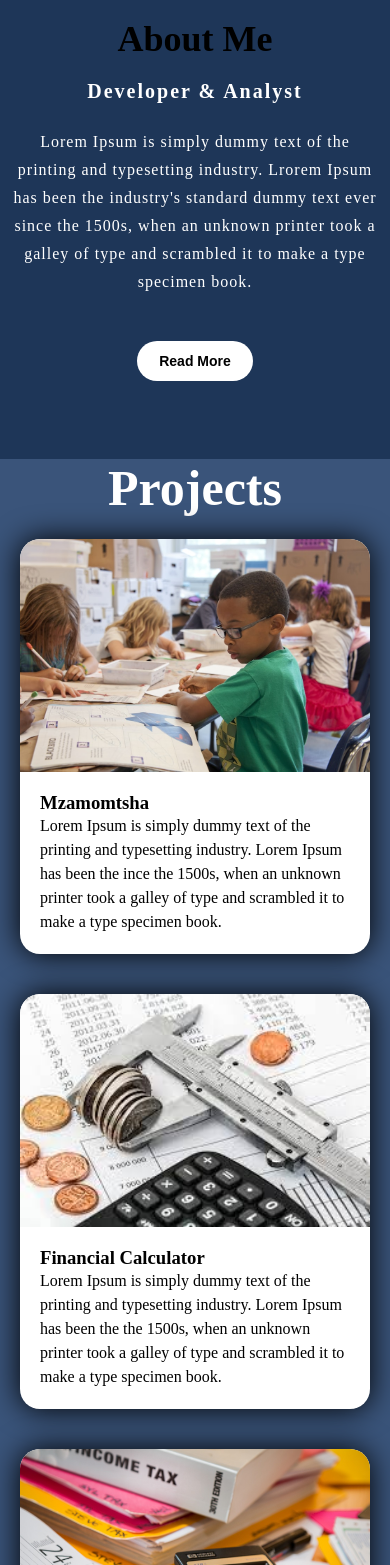
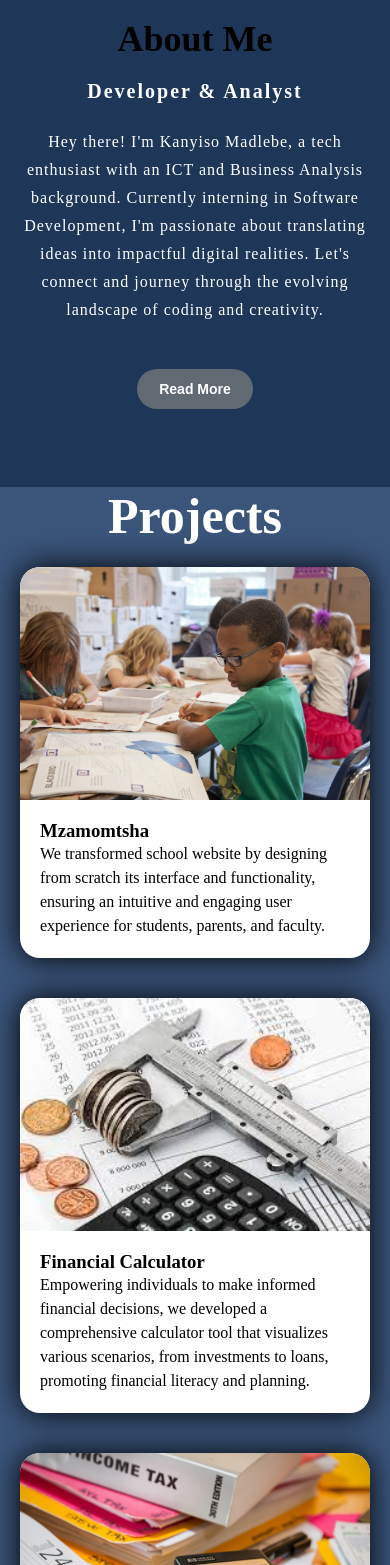
Before and after one commit to Kanyiso-Madlebe/vite-test, a React (Vite) app: page / in a window 390 px wide. Shown: the part 1523-3088 px from the top of the page. Built offline with nearby package versions, Linux system fonts and the light colour scheme.

Commit message:
Changes to be committed: 	modified:   src/pages/about.jsx 	modified:   src/pages/contact.jsx 	modified:   src/pages/projects.jsx 	modified:   src/style/Navbar.css 	modified:   src/style/about.css 	modified:   src/style/home.css

```diff
--- a/src/pages/about.jsx
+++ b/src/pages/about.jsx
@@ -11,11 +11,15 @@ const About = () => {
           <h1>About Me</h1>
           <h5>Developer<span> & Analyst</span></h5>
           <p>
-            Lorem Ipsum is simply dummy text of the printing and typesetting industry.
-            Lrorem Ipsum has been the industry's standard dummy text ever since the 1500s,
-            when an unknown printer took a galley of type and scrambled it to make a type specimen book.
+          Hey there! I'm Kanyiso Madlebe, a tech enthusiast with an ICT and Business Analysis background.
+          Currently interning in Software Development,
+           I'm passionate about translating ideas into impactful digital realities.
+           Let's connect and journey through the evolving landscape of coding and creativity.
           </p>
-          <button type="button">Read More</button>
+
+          <button type="button"><a href="https://adorable-donut-35dd9f.netlify.app/" target="_blank" rel="noopener noreferrer">
+          Read More
+                        </a></button>
         </div>
       </div>
     </section>
--- a/src/pages/contact.jsx
+++ b/src/pages/contact.jsx
@@ -1,8 +1,7 @@
-import React, { useRef, useEffect, useState } from 'react';
+import React, { useState } from 'react';
 import '../style/contact.css';
 
 function Contact() {
-    const recaptchaRef = useRef(null);
     const [name, setName] = useState('');
     const [email, setEmail] = useState('');
     const [phone, setPhone] = useState('');
@@ -10,14 +9,6 @@ function Contact() {
     const [nameError, setNameError] = useState('');
     const [emailError, setEmailError] = useState('');
     const [phoneError, setPhoneError] = useState('');
-
-    useEffect(() => {
-        const script = document.createElement('script');
-        script.src = 'https://www.google.com/recaptcha/enterprise.js?render=6Lfw7sonAAAAAOm9TZB2-8fSOK4w8sIwnRVJ4abQ';
-        script.async = true;
-        script.defer = true;
-        document.head.appendChild(script);
-    }, []);
 
     const validateForm = () => {
         let isValid = true;
@@ -48,25 +39,17 @@ function Contact() {
         return isValid;
     };
 
-    const handleFormSubmit = async (event) => {
+    const handleFormSubmit = (event) => {
         event.preventDefault();
 
-        const recaptchaValue = recaptchaRef.current.getValue();
-        if (recaptchaValue && validateForm()) {
-            try {
-                const token = await grecaptcha.enterprise.execute('6Lfw7sonAAAAAOm9TZB2-8fSOK4w8sIwnRVJ4abQ', { action: 'CONTACT_FORM' });
-                // Send form data and reCAPTCHA token to server for processing
+        if (validateForm()) {
             const formData = {
                 name,
                 email,
                 phone,
-                    message,
-                    recaptchaValue
+                message
             };
             console.log(formData); // You can send this data to your server using fetch or any other method
-            } catch (error) {
-                console.error('reCAPTCHA execution failed:', error);
-            }
         }
     };
 
@@ -88,7 +71,6 @@ function Contact() {
                     <input type="text" id="phone" placeholder="Phone number" value={phone} onChange={(e) => setPhone(e.target.value)} required />
                     <span id="phoneError" className="error">{phoneError}</span>
                     <textarea id="message" rows="4" placeholder="How can we help you?" value={message} onChange={(e) => setMessage(e.target.value)}></textarea>
-                    <div className="g-recaptcha" data-sitekey="YOUR_NEW_SITE_KEY" ref={recaptchaRef}></div>
                     <button type="submit">Submit</button>
                 </form>
             </div>
--- a/src/pages/projects.jsx
+++ b/src/pages/projects.jsx
@@ -21,7 +21,7 @@ function Projects() {
           <div className="details">
             <h3><a href="https://super-quokka-c5659f.netlify.app/" className="project-link">Mzamomtsha</a></h3>
             <p>
-              {"Lorem Ipsum is simply dummy text of the printing and typesetting industry. Lorem Ipsum has been the ince the 1500s, when an unknown printer took a galley of type and scrambled it to make a type specimen book."}
+              {"We transformed school website by designing from scratch its interface and functionality, ensuring an intuitive and engaging user experience for students, parents, and faculty."}
             </p>
           </div>
         </div>
@@ -36,7 +36,7 @@ function Projects() {
           <div className="details">
           <h3><a href="https://github.com/Kanyiso-Madlebe/Squad-converters" className="project-link">Financial Calculator</a></h3>
             <p>
-              {"Lorem Ipsum is simply dummy text of the printing and typesetting industry. Lorem Ipsum has been the the 1500s, when an unknown printer took a galley of type and scrambled it to make a type specimen book."}
+              {"Empowering individuals to make informed financial decisions, we developed a comprehensive calculator tool that visualizes various scenarios, from investments to loans, promoting financial literacy and planning."}
             </p>
           </div>
         </div>
@@ -52,7 +52,7 @@ function Projects() {
           <div className="details">
           <h3><a href="https://github.com/Kanyiso-Madlebe/Tax-Calculator" className="project-link">Tax Calculator</a></h3>
             <p>
-              {"Lorem Ipsum is simply dummy text of the printing and typesetting industry. Lorem Ipsum has been the e 1500s, when an unknown printer took a galley of type and scrambled it to make a type specimen book."}
+              {"Through a user-friendly tax calculator app, we simplified the complexity of taxes by allowing users to input financial data and receive accurate tax estimates."}
             </p>
           </div>
         </div>
--- a/src/style/Navbar.css
+++ b/src/style/Navbar.css
@@ -175,14 +175,13 @@ li a hover {
     flex-direction: column;
     transform: translateX(100%);
     transition: 0.5s ease-in;
+    z-index: 1000;
   }
 
-    /*-Activate nav class-*/
     .nav__active {
         transform: translateX(0);
     }
 
-    /* toggler  icn animation */
     .toggle .line1,
     .toggle .line3 {
         transform: rotate(-45deg) translate(-3px, 5px); /* Adjusted position */
@@ -191,11 +190,6 @@ li a hover {
     .toggle .line2 {
         opacity: 0;
     }
-}
-
-
-/* Media query for responsive menu */
-@media screen and (max-width: 768px) {
 
     /* Adjusted toggle bar styles */
     .nav__toggler .line1,
@@ -228,9 +222,9 @@ li a hover {
     opacity: 1;
 }
 
-/* Adjust for hover effect on toggler lines */
+/* Adjust for hover effect */
 .nav__toggler .line1:hover,
 .nav__toggler .line2:hover,
 .nav__toggler .line3:hover {
-    background-color: #000; /* Change background on hover */
+    background-color: #000;
 }
--- a/src/style/about.css
+++ b/src/style/about.css
@@ -34,7 +34,6 @@
     font-size: 50px;
     text-transform: capitalize;
     margin-bottom: 20px;
-    margin-right: ;
   }
 
   .about-text h5 {
@@ -58,7 +57,7 @@
   }
 
   button {
-    background: #fff;
+    background: rgba(128, 128, 128, 0.692);
     color: #000;
     text-decoration: none;
     border: 2px solid transparent;
--- a/src/style/home.css
+++ b/src/style/home.css
@@ -136,14 +136,13 @@
   .white-text{
     font-size: 30px;
   }
-
   .home-img-btn-container {
     width: 85%;
     margin-right: 0;
     margin-left: 0;
     text-align: center;
+    margin-top: 1vh;
   }
-
   .buttons-desktop {
     position: absolute;
     bottom: -40%;
```
Lines whose indentation alone changed are shown as unchanged.
